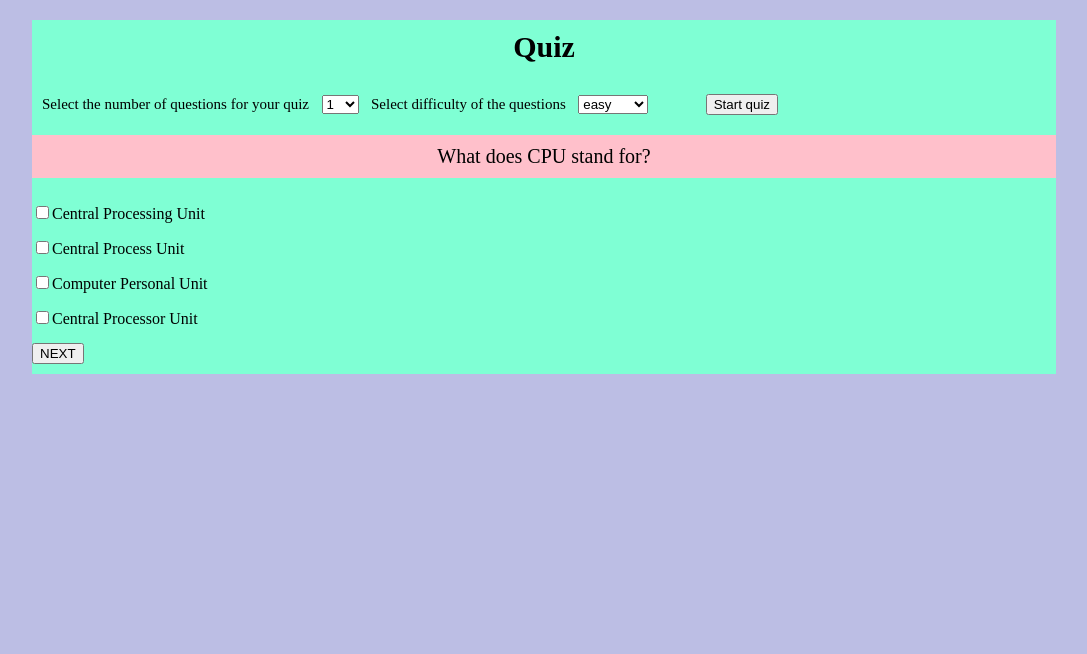
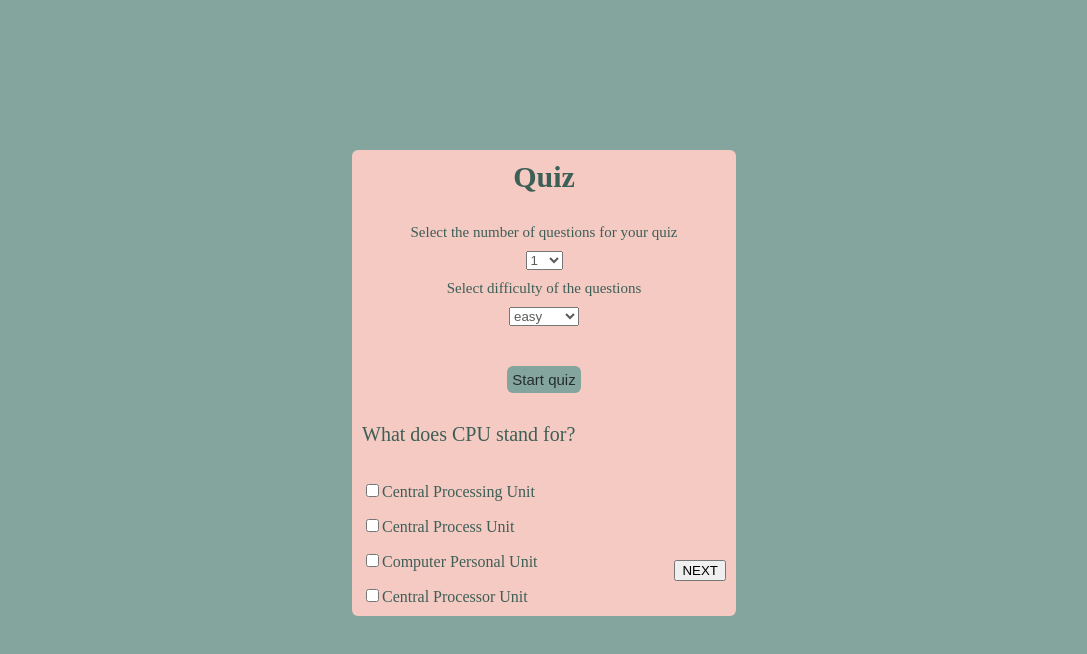
Before and after one commit to amalexandrescu/epicode-week3-project, a plain HTML site: page index.html in a window 1280 px wide. Both pictures are taken after a click on the button "Start quiz". Shown: the whole page, without its empty margins (96-1183 px from the left). Drawn offline with Linux system fonts and the light colour scheme.

Commit message:
Update style.css

```diff
--- a/style.css
+++ b/style.css
@@ -4,27 +4,51 @@ html {
 
 body {
   margin: 0;
-  background-color: rgb(188, 190, 228);
+  background-color: rgb(132, 165, 157);
+  color: rgb(60 95 86);
 }
 
 h1 {
   font-size: 3rem;
   padding-block: 1rem;
   text-align: center;
+  /* text-decoration: underline; */
+}
+
+hr {
+  width: 90%;
+  color: #5d5a5a;
 }
 
 #container {
-  width: 80%;
-  background-color: aquamarine;
+  width: 30%;
+  background-color: rgb(245, 202, 195);
   margin-inline: auto;
-  /* display: flex;
-  flex-direction: column; */
+  aspect-ratio: 1/1;
+  border-radius: 6px;
+  margin-top: 15rem;
+  position: relative;
 }
 
-.existing-label {
+#questions {
+  display: block;
+  margin-inline: auto;
+  margin-block: 1rem;
+  color: #5d5a5a;
+}
+
+label.existing-label {
   font-size: 1.5rem;
-  display: inline-block;
+  display: block;
+  text-align: center;
   padding-inline: 1rem;
+}
+
+#difficulty {
+  display: block;
+  margin-block: 1rem;
+  margin-inline: auto;
+  color: #5d5a5a;
 }
 
 .customSelectTag {
@@ -34,25 +58,25 @@ h1 {
 }
 
 #start-quiz {
-  margin-left: 5.5rem;
-}
-
-.customSelectTag select {
-  background-color: red;
+  display: block;
+  margin-inline: auto;
+  margin-top: 4rem;
+  font-size: 1.5rem;
+  padding: 0.5rem;
+  background-color: rgb(132, 165, 157);
+  border: none;
+  border-radius: 6px;
+  color: rgb(37 46 44);
 }
 
 .customP {
   font-size: 2rem;
-  text-align: center;
+  text-align: justify;
   padding-block: 1rem;
-  background-color: pink;
+  padding-inline: 1rem;
 }
 
-input[type="radio"] {
-  margin-inline: 1rem;
-}
-
-label {
+.customDivAnswer label {
   font-size: 1.6rem;
   display: inline-block;
 }
@@ -60,16 +84,37 @@ label {
 .customDivAnswer {
   padding-top: 0.5rem;
   padding-bottom: 1rem;
+  padding-inline: 1rem;
+  margin-inline: auto;
 }
 
 .customNextButton {
-  margin-bottom: 1rem;
-  margin-top: 0.5rem;
+  position: absolute;
+  right: 10px;
+  bottom: 35px;
 }
-
-/* .trueFalse {
-} */
 
 .hide {
   display: none;
 }
+
+#show-score {
+  position: absolute;
+  right: 10px;
+  bottom: 10px;
+  font-size: 1.5rem;
+  /* padding-block: 1rem; */
+}
+
+.green {
+  background-color: green;
+  /* color: green; */
+}
+
+.red {
+  background-color: red;
+}
+
+option {
+  color: rgb(60 95 86);
+}
```
